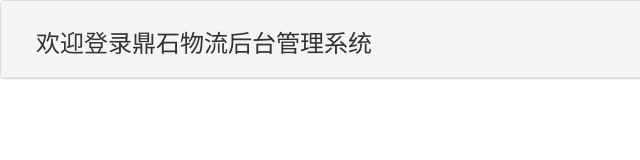
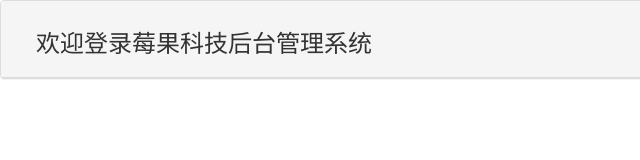
Before and after one commit to baoguxuxu/dzy, a plain HTML site: page meiguo-manager/src/main/resources/templates/main.html in a window 1280 px wide. Shown: the full height of the page, 0-640 px from the left. Drawn offline with Linux system fonts and the light colour scheme; files that its build step writes are made by us from their sources.

Commit message:
login.html

```diff
--- a/meiguo-manager/src/main/resources/templates/main.html
+++ b/meiguo-manager/src/main/resources/templates/main.html
@@ -9,7 +9,7 @@
 </head>
 <body>
 <div class="panel panel-default">
-    <div class="panel-heading"> <h3>&nbsp;&nbsp;&nbsp;欢迎登录鼎石物流后台管理系统</h3></div>
+    <div class="panel-heading"> <h3>&nbsp;&nbsp;&nbsp;欢迎登录莓果科技后台管理系统</h3></div>
  <!--     <div style="padding: 10px 0 20px 10px;">
         <h3>&nbsp;&nbsp;&nbsp;项目介绍</h3>
         <ul>
```
